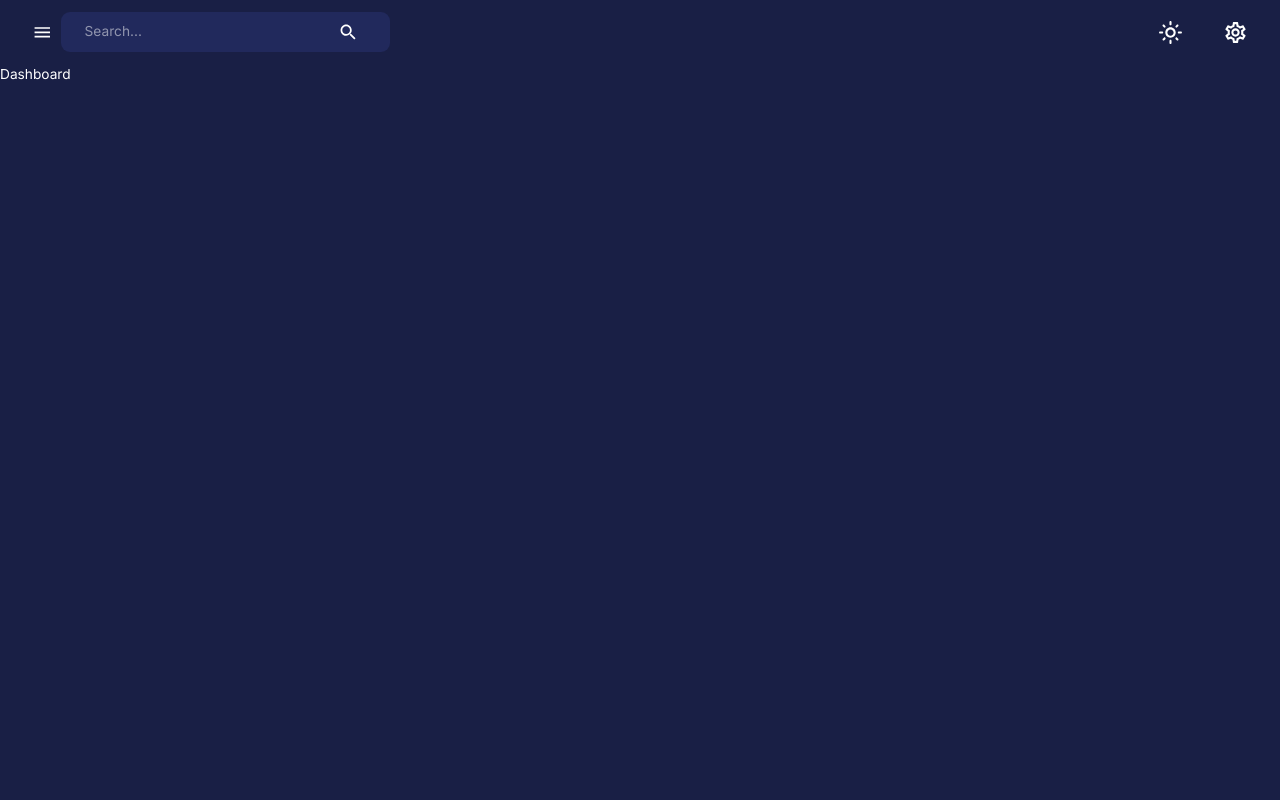
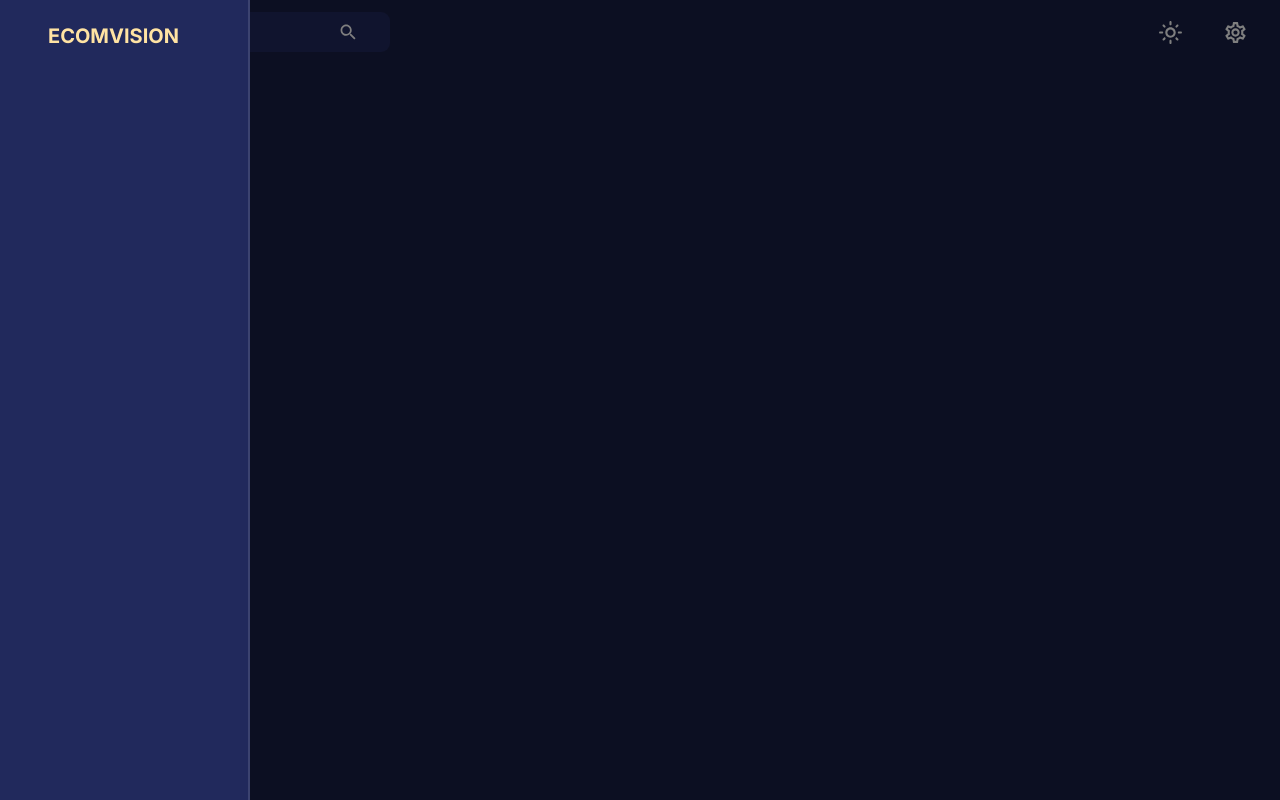
Before and after one commit to efrem-berezin/MERN_project_gashBoard, a React (Create React App) app in the folder client/: page /dashboard in a window 1280 px wide. Built offline with nearby package versions, Linux system fonts and the light colour scheme.

Commit message:
Sidebar 1 part

```diff
--- /dev/null
+++ b/client/src/components/Sidebar.jsx
@@ -0,0 +1,86 @@
+import React from "react";
+import {
+  Box,
+  Divider,
+  Drawer,
+  IconButton,
+  List,
+  ListItem,
+  ListItemButton,
+  ListItemIcon,
+  ListItemText,
+  Typography,
+  useTheme,
+} from "@mui/material";
+import {
+  SettingsOutlined,
+  ChevronLeft,
+  ChevronRightOutlined,
+  HomeOutlined,
+  ShoppingCartOutlined,
+  Groups2Outlined,
+  ReceiptLongOutlined,
+  PublicOutlined,
+  PointOfSaleOutlined,
+  TodayOutlined,
+  CalendarMonthOutlined,
+  AdminPanelSettingsOutlined,
+  TrendingUpOutlined,
+  PieChartOutlined,
+} from "@mui/icons-material";
+import { useEffect, useState } from "react";
+import { useLocation, useNavigate } from "react-router-dom";
+import FlexBetween from "./FlexBetween";
+import profileImage from "../assets/profile.jpg";
+
+
+const Sidebar = ({
+    drawerWidth,
+    isNonMobile,
+    isSidebarOpen,
+    setSidebarOpen
+}) => {
+    const { pathname } = useLocation();
+    const [active, setActive] = useState("");
+    const navigate = useNavigate();
+    const theme = useTheme();
+
+    useEffect(() => {
+        setActive(pathname.substring(1));
+    }, [pathname])
+
+  return <Box component="nav">
+    {isSidebarOpen && (
+        <Drawer
+        open={isSidebarOpen}
+        onClose={() => setSidebarOpen(false)}
+        variant="resistent"
+        anchor="left"
+        sx={{
+            width: drawerWidth,
+            "& .MuiDrawer-paper": {
+                color: theme.palette.secondary[200],
+                backgroundColor: theme.palette.background.alt,
+                boxSixing: "border-box",
+                borderWidth: isNonMobile ? 0 : "2px",
+                width: drawerWidth
+            }
+        }}
+        >
+            <Box width="100%">
+                <Box m="1.5rem 2rem 2rem 3rem">
+                    <FlexBetween color={theme.palette.secondary.main}>
+                        <Box display="flex" alignItems="center" gap="0.5rem">
+                            <Typography variant="h4" fontWeight="bold">
+                                ECOMVISION
+                            </Typography>
+                        </Box>
+                    </FlexBetween>
+                </Box>
+            </Box>
+        </Drawer>
+    )}
+  </Box>
+}
+
+export default Sidebar
--- a/client/src/scenes/layout/index.jsx
+++ b/client/src/scenes/layout/index.jsx
@@ -1,12 +1,25 @@
-import React, { UseState } from 'react'
-import { Box, UseMediaQuery } from "@mui/material"
+import React, { useState } from 'react'
+import { Box, useMediaQuery } from "@mui/material"
 import { Outlet } from "react-router-dom"
 import Navbar from "../../components/Navbar";
+import Sidebar from "../../components/Sidebar";
 
 const Layout = () => {
-  return  <Box width="100%" height="100%">
+  const isNonMobile = useMediaQuery("(min-width: 600ps)");
+  const [isSidebarOpen, setSidebarOpen] = useState(true);
+
+  return  <Box display={isNonMobile ? "flex" : "block"} width="100%" height="100%">
+    <Sidebar
+      isNonMobile={isNonMobile}
+      drawerWidth="250px"
+      isSidebarOpen={isSidebarOpen}
+      setSidebarOpen={setSidebarOpen}
+      />
     <Box>
-        <Navbar />
+        <Navbar
+        isSidebarOpen={isSidebarOpen}
+        setSidebarOpen={setSidebarOpen}
+        />
         <Outlet />
     </Box>
   </Box>
```
